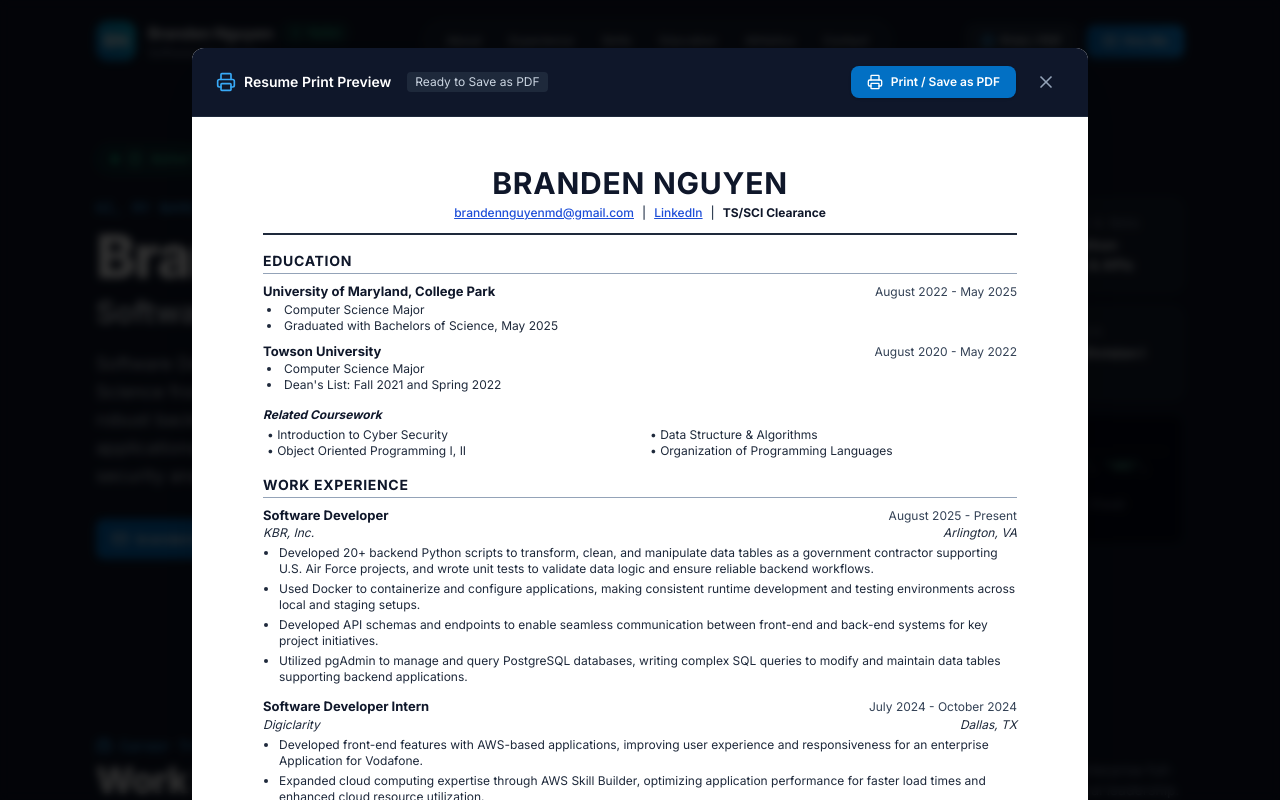
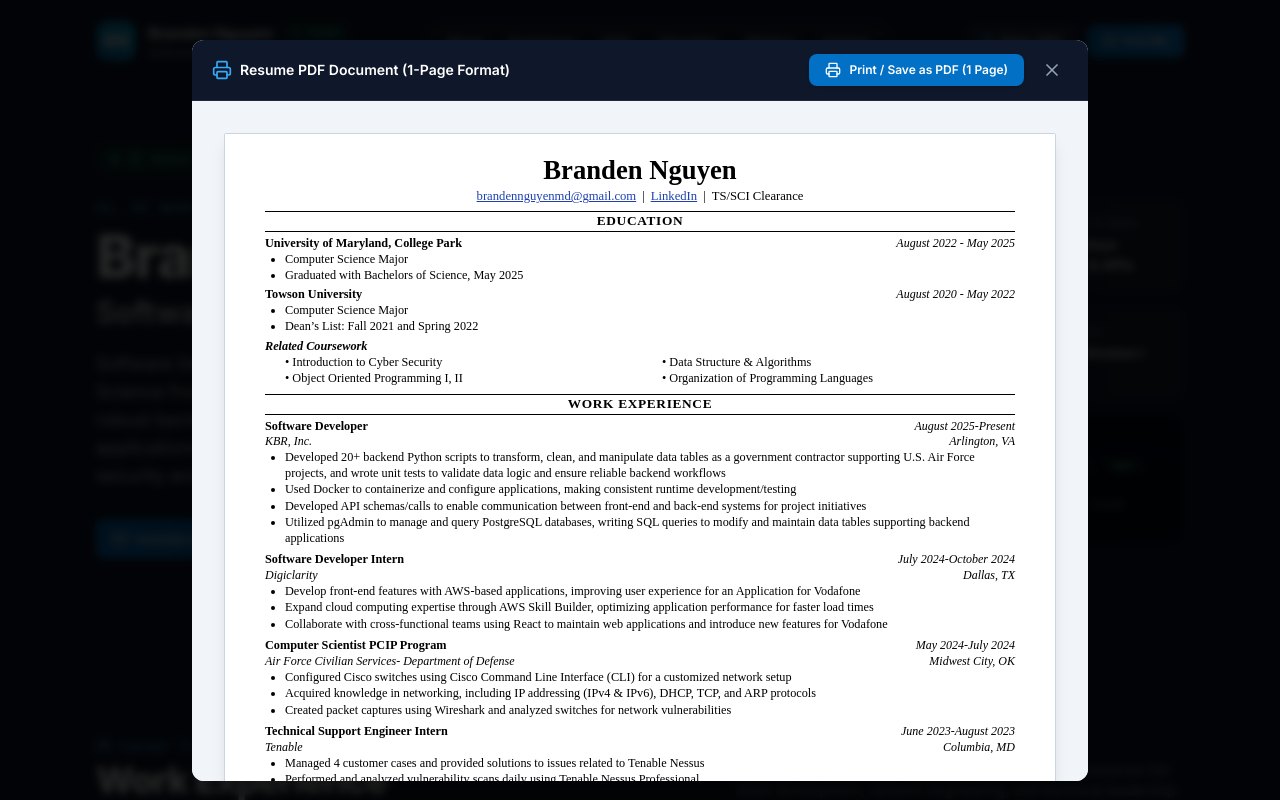
Before and after one commit to BrandenWin/ResumeApp, a React (Vite) app: page / in a window 1280 px wide. Both pictures are taken after a click on the button "Print / PDF". Shown: the top 800 px of the page. Built offline with nearby package versions, Linux system fonts and the light colour scheme.

Commit message:
Format print and PDF export to exact 1-page document layout

```diff
--- a/src/components/PrintResume.jsx
+++ b/src/components/PrintResume.jsx
@@ -2,94 +2,73 @@
 import { X, Printer } from 'lucide-react';
 import { resumeData } from '../data/resumeData';
 
-export default function PrintResume({ isOpen, onClose }) {
-  if (!isOpen) return null;
-
-  const handlePrint = () => {
-    window.print();
-  };
-
+function ResumeDocument() {
   return (
-    <div className="fixed inset-0 z-50 overflow-y-auto bg-black/80 backdrop-blur-sm p-4 sm:p-6 flex items-start justify-center">
-      {/* Container */}
-      <div className="relative w-full max-w-4xl bg-white text-black rounded-xl shadow-2xl overflow-hidden my-6">
-        {/* Top Control Bar (Hidden when printed) */}
-        <div className="no-print bg-slate-900 text-white px-6 py-4 flex items-center justify-between border-b border-slate-800">
-          <div className="flex items-center gap-2">
-            <Printer className="w-5 h-5 text-brand-400" />
-            <span className="font-semibold text-sm">Resume Print Preview</span>
-            <span className="text-xs bg-slate-800 text-slate-300 px-2 py-0.5 rounded ml-2">
-              Ready to Save as PDF
-            </span>
-          </div>
-          <div className="flex items-center gap-3">
-            <button
-              onClick={handlePrint}
-              className="flex items-center gap-2 px-4 py-2 bg-brand-600 hover:bg-brand-500 text-white rounded-lg text-xs font-semibold shadow transition-all"
+    <div
+      id="resume-pdf-document"
+      className="bg-white text-black font-serif px-6 sm:px-10 py-5 max-w-[850px] mx-auto text-[9.2pt] leading-[1.26] select-text"
+      style={{ fontFamily: '"Times New Roman", Times, Georgia, serif' }}
     >
-              <Printer className="w-4 h-4" />
-              <span>Print / Save as PDF</span>
-            </button>
-            <button
-              onClick={onClose}
-              className="p-2 text-slate-400 hover:text-white hover:bg-slate-800 rounded-lg transition-colors"
+      {/* Header */}
+      <div className="text-center mb-1.5">
+        <h1 className="text-[20pt] font-bold text-black tracking-normal leading-tight mb-0.5">
+          Branden Nguyen
+        </h1>
+        <div className="text-[9.5pt] text-black space-x-1.5">
+          <a
+            href={`mailto:${resumeData.personalInfo.email}`}
+            className="text-blue-800 underline hover:text-blue-900"
           >
-              <X className="w-5 h-5" />
-            </button>
-          </div>
-        </div>
-
-        {/* Printable Document Body */}
-        <div className="p-8 sm:p-12 font-sans text-black bg-white max-w-[850px] mx-auto text-[13px] leading-normal print-page">
-          {/* Header */}
-          <div className="text-center pb-3 border-b-2 border-slate-800 mb-4">
-            <h1 className="text-2xl sm:text-3xl font-bold tracking-wide uppercase text-slate-900 mb-1">
-              {resumeData.personalInfo.name}
-            </h1>
-            <div className="flex flex-wrap items-center justify-center gap-x-2 gap-y-1 text-xs text-slate-700 font-medium">
-              <a href={`mailto:${resumeData.personalInfo.email}`} className="text-blue-700 underline">
             {resumeData.personalInfo.email}
           </a>
-              <span>|</span>
-              <a href={resumeData.personalInfo.linkedin} className="text-blue-700 underline">
+          <span className="text-black">|</span>
+          <a
+            href={resumeData.personalInfo.linkedin}
+            target="_blank"
+            rel="noopener noreferrer"
+            className="text-blue-800 underline hover:text-blue-900"
+          >
             LinkedIn
           </a>
-              <span>|</span>
-              <span className="font-bold text-slate-900">{resumeData.personalInfo.clearance}</span>
+          <span className="text-black">|</span>
+          <span className="font-normal text-black">TS/SCI Clearance</span>
         </div>
       </div>
 
       {/* EDUCATION */}
-          <section className="mb-4">
-            <h2 className="text-sm font-bold uppercase tracking-wider text-slate-900 border-b border-slate-400 pb-0.5 mb-2">
-              Education
-            </h2>
-            <div className="space-y-2">
+      <div className="mb-2">
+        <div className="text-center font-bold text-[10pt] uppercase tracking-wider border-t border-b border-black py-[1px] mb-1">
+          EDUCATION
+        </div>
+
+        <div className="space-y-1">
           <div>
-                <div className="flex justify-between items-baseline font-bold text-slate-900">
+            <div className="flex justify-between items-baseline font-bold text-black">
               <span>University of Maryland, College Park</span>
-                  <span className="font-normal text-xs text-slate-700">August 2022 - May 2025</span>
+              <span className="font-normal text-[9pt] italic">August 2022 - May 2025</span>
             </div>
-                <ul className="list-disc list-inside text-xs text-slate-800 pl-1">
+            <ul className="list-disc list-outside ml-5 text-black space-y-[1px]">
               <li>Computer Science Major</li>
               <li>Graduated with Bachelors of Science, May 2025</li>
             </ul>
           </div>
 
           <div>
-                <div className="flex justify-between items-baseline font-bold text-slate-900">
+            <div className="flex justify-between items-baseline font-bold text-black">
               <span>Towson University</span>
-                  <span className="font-normal text-xs text-slate-700">August 2020 - May 2022</span>
+              <span className="font-normal text-[9pt] italic">August 2020 - May 2022</span>
             </div>
-                <ul className="list-disc list-inside text-xs text-slate-800 pl-1">
+            <ul className="list-disc list-outside ml-5 text-black space-y-[1px]">
               <li>Computer Science Major</li>
-                  <li>Dean's List: Fall 2021 and Spring 2022</li>
+              <li>Dean’s List: Fall 2021 and Spring 2022</li>
             </ul>
           </div>
 
-              <div className="pt-1">
-                <span className="font-bold text-xs text-slate-900 italic">Related Coursework</span>
-                <div className="grid grid-cols-2 gap-x-4 text-xs text-slate-800 pl-1 mt-0.5">
+          <div>
+            <div className="font-bold italic text-black">
+              Related Coursework
+            </div>
+            <div className="grid grid-cols-2 gap-x-6 text-black pl-5 pt-[1px]">
               <div>• Introduction to Cyber Security</div>
               <div>• Data Structure & Algorithms</div>
               <div>• Object Oriented Programming I, II</div>
@@ -97,68 +76,184 @@
             </div>
           </div>
         </div>
-          </section>
+      </div>
 
       {/* WORK EXPERIENCE */}
-          <section className="mb-4">
-            <h2 className="text-sm font-bold uppercase tracking-wider text-slate-900 border-b border-slate-400 pb-0.5 mb-2">
-              Work Experience
-            </h2>
-            <div className="space-y-3">
-              {resumeData.experiences.map((exp) => (
-                <div key={exp.id} className="break-inside-avoid">
+      <div className="mb-2">
+        <div className="text-center font-bold text-[10pt] uppercase tracking-wider border-t border-b border-black py-[1px] mb-1">
+          WORK EXPERIENCE
+        </div>
+
+        <div className="space-y-1.5">
+          {/* KBR */}
+          <div>
             <div className="flex justify-between items-baseline">
-                    <span className="font-bold text-slate-900">{exp.role}</span>
-                    <span className="text-xs text-slate-700 font-normal">{exp.period}</span>
+              <span className="font-bold text-black">Software Developer</span>
+              <span className="font-normal text-[9pt] italic">August 2025-Present</span>
             </div>
-                  <div className="flex justify-between items-baseline italic text-xs text-slate-800 mb-1">
-                    <span>{exp.company}</span>
-                    <span>{exp.location}</span>
+            <div className="flex justify-between items-baseline italic text-[9pt] text-black mb-[1px]">
+              <span>KBR, Inc.</span>
+              <span>Arlington, VA</span>
             </div>
-                  <ul className="list-disc list-outside ml-4 space-y-1 text-xs text-slate-800">
-                    {exp.highlights.map((h, hIdx) => (
-                      <li key={hIdx}>{h}</li>
-                    ))}
+            <ul className="list-disc list-outside ml-5 text-black space-y-[1px]">
+              <li>Developed 20+ backend Python scripts to transform, clean, and manipulate data tables as a government contractor supporting U.S. Air Force projects, and wrote unit tests to validate data logic and ensure reliable backend workflows</li>
+              <li>Used Docker to containerize and configure applications, making consistent runtime development/testing</li>
+              <li>Developed API schemas/calls to enable communication between front-end and back-end systems for project initiatives</li>
+              <li>Utilized pgAdmin to manage and query PostgreSQL databases, writing SQL queries to modify and maintain data tables supporting backend applications</li>
             </ul>
           </div>
-              ))}
+
+          {/* Digiclarity */}
+          <div>
+            <div className="flex justify-between items-baseline">
+              <span className="font-bold text-black">Software Developer Intern</span>
+              <span className="font-normal text-[9pt] italic">July 2024-October 2024</span>
             </div>
-          </section>
+            <div className="flex justify-between items-baseline italic text-[9pt] text-black mb-[1px]">
+              <span>Digiclarity</span>
+              <span>Dallas, TX</span>
+            </div>
+            <ul className="list-disc list-outside ml-5 text-black space-y-[1px]">
+              <li>Develop front-end features with AWS-based applications, improving user experience for an Application for Vodafone</li>
+              <li>Expand cloud computing expertise through AWS Skill Builder, optimizing application performance for faster load times</li>
+              <li>Collaborate with cross-functional teams using React to maintain web applications and introduce new features for Vodafone</li>
+            </ul>
+          </div>
+
+          {/* DoD PCIP */}
+          <div>
+            <div className="flex justify-between items-baseline">
+              <span className="font-bold text-black">Computer Scientist PCIP Program</span>
+              <span className="font-normal text-[9pt] italic">May 2024-July 2024</span>
+            </div>
+            <div className="flex justify-between items-baseline italic text-[9pt] text-black mb-[1px]">
+              <span>Air Force Civilian Services- Department of Defense</span>
+              <span>Midwest City, OK</span>
+            </div>
+            <ul className="list-disc list-outside ml-5 text-black space-y-[1px]">
+              <li>Configured Cisco switches using Cisco Command Line Interface (CLI) for a customized network setup</li>
+              <li>Acquired knowledge in networking, including IP addressing (IPv4 & IPv6), DHCP, TCP, and ARP protocols</li>
+              <li>Created packet captures using Wireshark and analyzed switches for network vulnerabilities</li>
+            </ul>
+          </div>
+
+          {/* Tenable */}
+          <div>
+            <div className="flex justify-between items-baseline">
+              <span className="font-bold text-black">Technical Support Engineer Intern</span>
+              <span className="font-normal text-[9pt] italic">June 2023-August 2023</span>
+            </div>
+            <div className="flex justify-between items-baseline italic text-[9pt] text-black mb-[1px]">
+              <span>Tenable</span>
+              <span>Columbia, MD</span>
+            </div>
+            <ul className="list-disc list-outside ml-5 text-black space-y-[1px]">
+              <li>Managed 4 customer cases and provided solutions to issues related to Tenable Nessus</li>
+              <li>Performed and analyzed vulnerability scans daily using Tenable Nessus Professional</li>
+              <li>Implemented SSH, Linux commands, and troubleshooted various networking issues</li>
+            </ul>
+          </div>
+
+          {/* UMD IT */}
+          <div>
+            <div className="flex justify-between items-baseline">
+              <span className="font-bold text-black">IT Service Desk Lead</span>
+              <span className="font-normal text-[9pt] italic">August 2022-May 2025</span>
+            </div>
+            <div className="flex justify-between items-baseline italic text-[9pt] text-black mb-[1px]">
+              <span>University of Maryland – IT Division</span>
+              <span>College Park, MD</span>
+            </div>
+            <ul className="list-disc list-outside ml-5 text-black space-y-[1px]">
+              <li>Provide IT support using ServiceNow to faculty, staff, and students at the University of Maryland including resetting passwords, implementing multi factor authentication, and other IT related issues</li>
+              <li>Lead a team of 20+ service desk technicians to address customer needs through training and prompt delegation</li>
+            </ul>
+          </div>
+        </div>
+      </div>
 
       {/* TECHNICAL SKILLS/LANGUAGES */}
-          <section className="mb-4 break-inside-avoid">
-            <h2 className="text-sm font-bold uppercase tracking-wider text-slate-900 border-b border-slate-400 pb-0.5 mb-2">
-              Technical Skills / Languages
-            </h2>
-            <ul className="space-y-1.5 text-xs text-slate-800 pl-1">
+      <div className="mb-2">
+        <div className="text-center font-bold text-[10pt] uppercase tracking-wider border-t border-b border-black py-[1px] mb-1">
+          TECHNICAL SKILLS/LANGUAGES
+        </div>
+        <ul className="list-disc list-outside ml-5 text-black space-y-[1px]">
           <li>
-                <span className="font-bold">Technical skills: </span>
-                Git/GitHub, Docker, pgAdmin, Confluence, Jira, AWS, Tenable Nessus, SSH, Networks, Vulnerability Assessments, Risk Management
+            <span className="font-bold">Technical skills:</span> Git/GitHub, Docker, pgAdmin, Confluence, Jira, AWS, Tenable Nessus, SSH, Networks, Vulnerability Assessments, Risk Management
           </li>
           <li>
-                <span className="font-bold">Languages: </span>
-                Python, Java, JavaScript, SQL, CSS, HTML, Linux, Bash, Wireshark, Vue, React, MongoDB, Ubuntu, Node.Js, Flutter, Dart
+            <span className="font-bold">Languages:</span> Python, Java, JavaScript, SQL, CSS, HTML, Linux, Bash, Wireshark, Vue, React, MongoDB, Ubuntu, Node.Js, Flutter, Dart
           </li>
         </ul>
-          </section>
+      </div>
 
       {/* MEMBERSHIPS/AFFILIATIONS */}
-          <section className="break-inside-avoid">
-            <h2 className="text-sm font-bold uppercase tracking-wider text-slate-900 border-b border-slate-400 pb-0.5 mb-2">
-              Memberships / Affiliations
-            </h2>
       <div>
-              <div className="flex justify-between items-baseline font-bold text-slate-900">
-                <span>Men's Golf Team</span>
-                <span className="font-normal text-xs text-slate-700">August 2020 - May 2022</span>
+        <div className="text-center font-bold text-[10pt] uppercase tracking-wider border-t border-b border-black py-[1px] mb-1">
+          MEMBERSHIPS/AFFILIATIONS
         </div>
-              <p className="text-xs text-slate-800 mt-0.5">
-                Student athlete for the Towson University Division I Men's Golf Team
-              </p>
+        <div>
+          <div className="flex justify-between items-baseline">
+            <span className="font-bold text-black">Men’s Golf Team</span>
+            <span className="font-normal text-[9pt] italic">August 2020-May 2022</span>
           </div>
-          </section>
+          <div className="text-black pl-0">
+            Student athlete for the Towson University Division I Men’s Golf Team
+          </div>
         </div>
       </div>
     </div>
   );
 }
+
+export default function PrintResume({ isOpen, onClose }) {
+  const handlePrint = () => {
+    window.print();
+  };
+
+  if (!isOpen) {
+    return (
+      <div className="hidden print:block">
+        <ResumeDocument />
+      </div>
+    );
+  }
+
+  return (
+    <div className="fixed inset-0 z-50 overflow-y-auto bg-black/85 backdrop-blur-sm p-2 sm:p-4 md:p-6 flex items-start justify-center">
+      {/* Modal Card */}
+      <div className="relative w-full max-w-4xl bg-white text-black rounded-xl shadow-2xl overflow-hidden my-4">
+        {/* Top Control Bar (Hidden on print) */}
+        <div className="no-print bg-slate-900 text-white px-5 py-3.5 flex items-center justify-between border-b border-slate-800">
+          <div className="flex items-center gap-2">
+            <Printer className="w-5 h-5 text-brand-400" />
+            <span className="font-semibold text-sm">Resume PDF Document (1-Page Format)</span>
+          </div>
+          <div className="flex items-center gap-3">
+            <button
+              onClick={handlePrint}
+              className="flex items-center gap-2 px-4 py-2 bg-brand-600 hover:bg-brand-500 text-white rounded-lg text-xs font-semibold shadow transition-all active:scale-95"
+            >
+              <Printer className="w-4 h-4" />
+              <span>Print / Save as PDF (1 Page)</span>
+            </button>
+            <button
+              onClick={onClose}
+              className="p-1.5 text-slate-400 hover:text-white hover:bg-slate-800 rounded-lg transition-colors"
+              title="Close preview"
+            >
+              <X className="w-5 h-5" />
+            </button>
+          </div>
+        </div>
+
+        {/* Printable 1-Page Exact PDF Layout */}
+        <div className="p-4 sm:p-8 bg-slate-100 max-h-[85vh] overflow-y-auto">
+          <div className="bg-white shadow-lg border border-slate-300 rounded-sm">
+            <ResumeDocument />
+          </div>
+        </div>
+      </div>
+    </div>
+  );
+}
```
Also changed, not shown: src/index.css (+42 -30 lines). Lines whose indentation alone changed are shown as unchanged.
